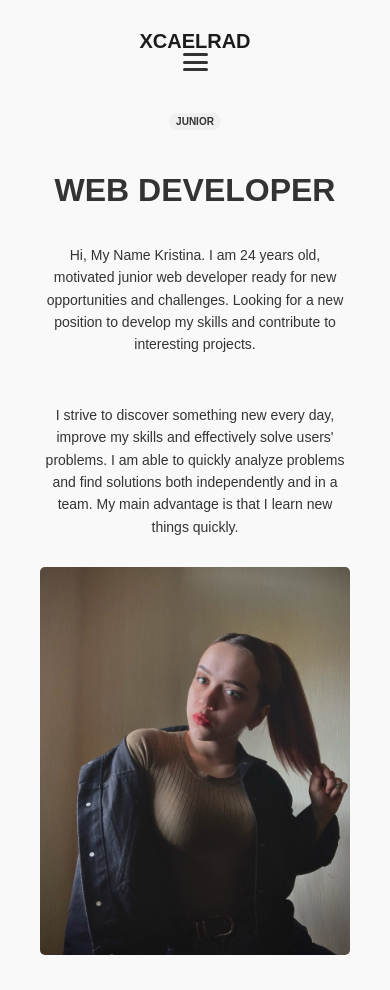
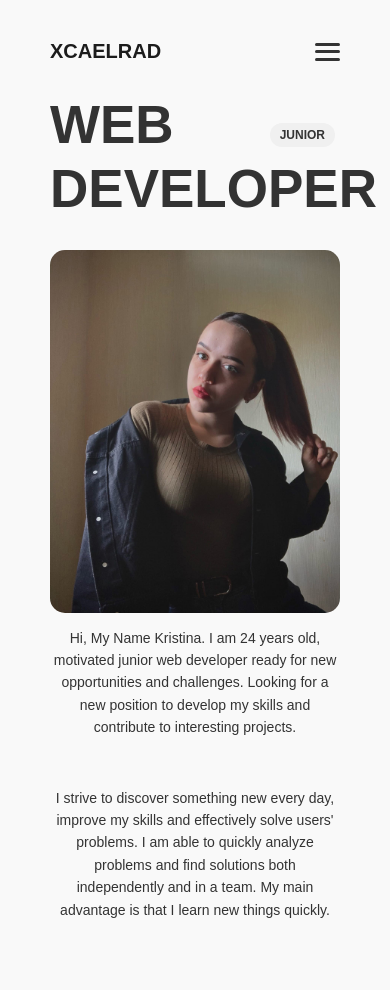
Before and after one commit to XCaelrad/My-Website-, a plain HTML site: page index.html in a window 390 px wide. Drawn offline with Linux system fonts and the light colour scheme.

Commit message:
fix: bug fix for mobile version

```diff
--- a/index.html
+++ b/index.html
@@ -35,13 +35,13 @@
             <div class="text-section">
                 <span class="label">JUNIOR</span>
                 <h1>WEB DEVELOPER</h1>
+            </div>
+            <div class="image-section">
+                <img src="./assets/images/img/Myself.jpg" alt="MySelf">
+            </div>
             <div class="text">
                 <p>Hi, My Name Kristina. I am 24 years old, motivated junior web developer ready for new opportunities and challenges. Looking for a new position to develop my skills and contribute to interesting projects.</p>
                 <p>I strive to discover something new every day, improve my skills and effectively solve users' problems. I am able to quickly analyze problems and find solutions both independently and in a team. My main advantage is that I learn new things quickly.</p>
-            </div>
-            </div>
-            <div class="image-section">
-                <img src="./assets/images/img/Myself.jpg" alt="MySelf">
             </div>
         </div>
     </main>
--- a/main.css
+++ b/main.css
@@ -96,6 +96,7 @@ body {
 }
 
 .image-section img {
+    display: flex;
     border-radius: 10px;
     max-width: 350px;
     height: auto;
--- a/mobile.css
+++ b/mobile.css
@@ -1,11 +1,6 @@
 @media only screen and (max-width: 600px) {
     body {
         padding: 10px 20px;
-    }
-
-    .nav {
-        flex-direction: column;
-        padding: 20px;
     }
 
     .nav-link {
@@ -32,25 +27,41 @@
     .logo {
         font-size: 20px;
         margin-bottom: 10px;
+        position: relative;
     }
 
     .container {
         flex-direction: column;
-        padding: 20px;
+        padding: 0px 30px 30px 30px;
     }
 
     .text-section {
+        position: relative;
+        display: flex;
+        align-items: center;
         max-width: 100%;
         text-align: center;
     }
 
     .text-section h1 {
-        font-size: 32px;
+        text-align: left;
+        font-size: 53px;
+        line-height: 1.2;
+        margin: 0;
+        padding-bottom: 30px;
     }
 
-    .text-section .label {
-        font-size: 10px;
-        padding: 3px 7px;
+    .label {
+        display: inline-block;
+        padding: 5px 10px;
+        background-color: #f0f0f0;
+        border-radius: 15px;
+        font-weight: bold;
+        font-size: 12px;
+        margin-left: 20px;
+        position: absolute;
+        top: 30px;
+        right: 5px;
     }
 
     .text {
@@ -61,6 +72,7 @@
 
     .image-section img {
         max-width: 100%;
-        border-radius: 5px;
+        border-radius: 15px;
+        /* padding-top: 30px; */
     }
 }
```
